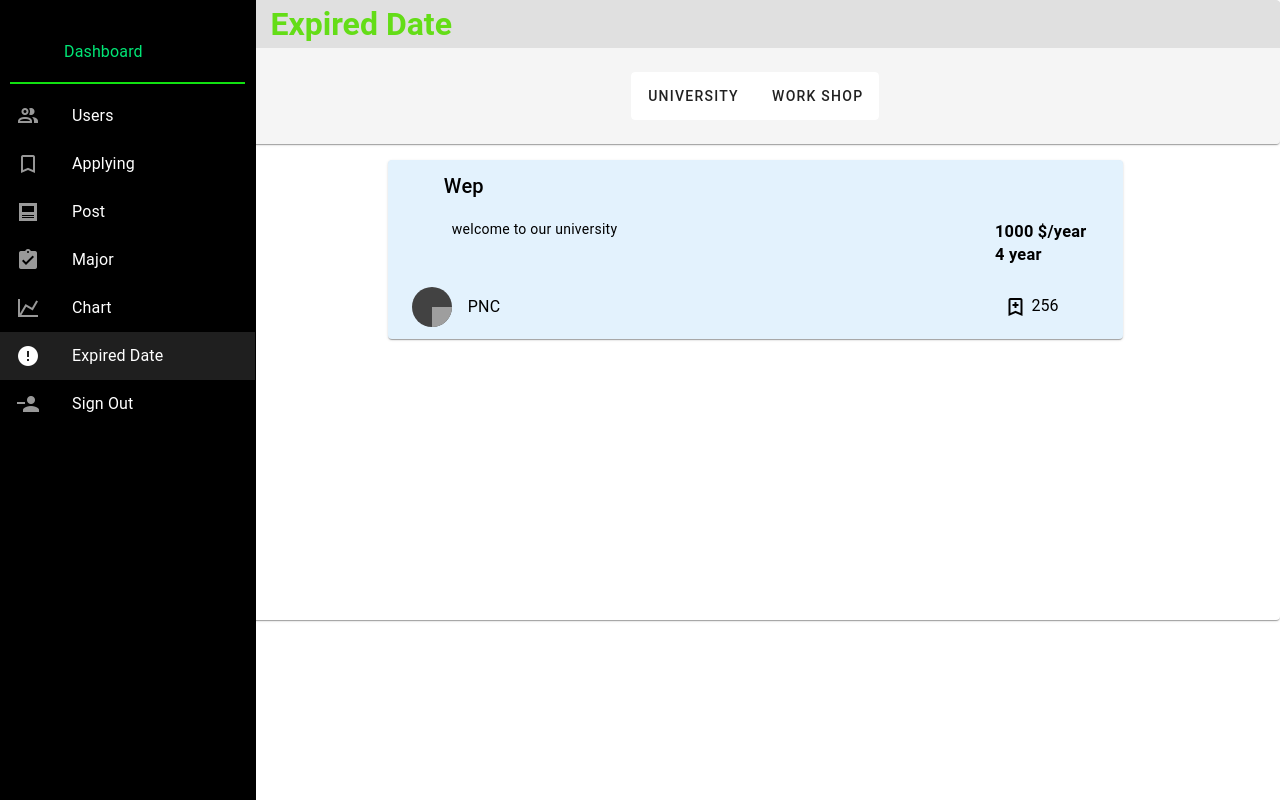
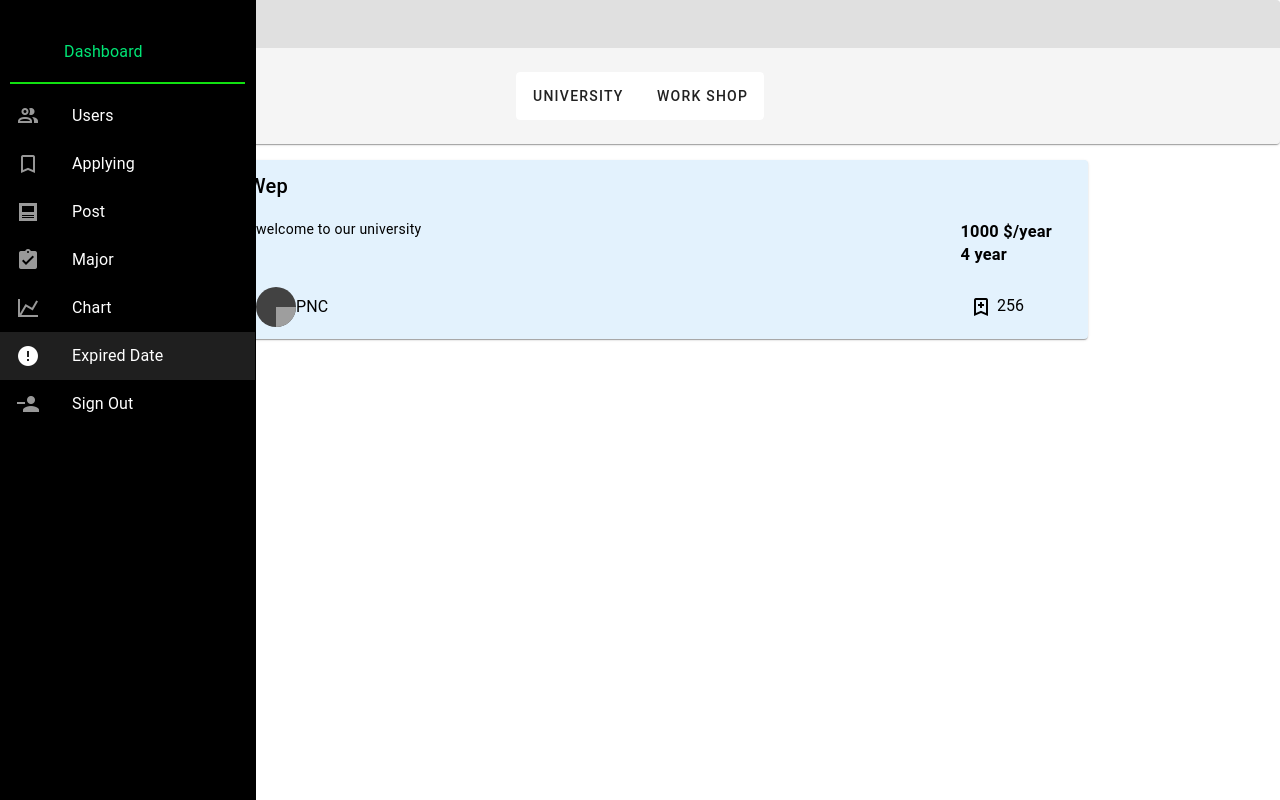
Before and after one commit to NaniWEP/2023-G5-VC-PROJECT, a Vue app in the folder frontend/: page /Expiration in a window 1280 px wide. Built offline with nearby package versions, Linux system fonts and the light colour scheme; grey boxes are pictures that could not be loaded.

Commit message:
[VG5-55] reset layout

```diff
--- a/frontend/src/App.vue
+++ b/frontend/src/App.vue
@@ -1,16 +1,16 @@
 <template>
 
-  <dashboard-component>/
+
     <router-view/>
-  </dashboard-component>
+
 
 </template>
 
 <script>
-import DashboardComponent from "./components/Dashboard/DashboardComponent.vue";
+
 export default {
   components:{
-    DashboardComponent
+
   },
 }
 </script>
--- a/frontend/src/components/Dashboard/DashboardComponent.vue
+++ b/frontend/src/components/Dashboard/DashboardComponent.vue
@@ -1,6 +1,9 @@
 <template>
     <v-layout>
-      <v-navigation-drawer class="bg-black">
+      <v-navigation-drawer class="bg-black"
+        expand-on-hover
+        rail
+      >
         <v-list-item class="mt-8 ml-12 font-weight-bold text-h1 text-green-accent-3"
           title="Dashboard" size="large">
         </v-list-item>
@@ -16,10 +19,6 @@
         </v-list>
       </v-navigation-drawer>
     </v-layout>
-
-    <v-card class="main">
-        <router-view></router-view>
-    </v-card>
 
 </template>
 
--- a/frontend/src/views/ApplyView.vue
+++ /dev/null
@@ -1,19 +0,0 @@
-<template>
-  <v-card class="ml-15 mt-5 mr-8 mb-3 bg-grey-lighten-2 p-10 h-100">
-    <div>
-      <h1 class="text-light-green-accent-4 ml-10 mt-5">Appling List</h1>
-    </div>
-    <hr>
-  </v-card>
-
-</template>
-
-<script>
-export default {
-
-}
-</script>
-
-<style>
-
-</style>
--- /dev/null
+++ b/frontend/src/views/Dashboard/ApplyView.vue
@@ -0,0 +1,22 @@
+<template>
+  <dashboard-component-vue></dashboard-component-vue>
+  <v-card class="ml-15 mt-5 mr-8 mb-3 bg-grey-lighten-2">
+    <div>
+      <h1 class="text-light-green-accent-4 ml-10 mt-5">Appling List</h1>
+    </div>
+    <hr>
+  </v-card>
+</template>
+
+<script>
+import DashboardComponentVue from '@/components/Dashboard/DashboardComponent.vue'
+export default {
+  components:{
+    DashboardComponentVue
+  }
+}
+</script>
+
+<style>
+
+</style>
--- a/frontend/src/views/ChartView.vue
+++ b/frontend/src/views/Dashboard/ChartView.vue
@@ -1,4 +1,5 @@
 <template>
+<dashboard-component-vue></dashboard-component-vue>
     <v-card>
         <div id="chart">
             <apexchart type="bar" height="350" :options="chartOptions" :series="series"></apexchart>
@@ -8,8 +9,11 @@
 </template>
 
 <script>
+import DashboardComponentVue from '@/components/Dashboard/DashboardComponent.vue'
 export default {
-
+  components:{
+    DashboardComponentVue
+  }
 }
 </script>
 
--- /dev/null
+++ b/frontend/src/views/Dashboard/DashboardView.vue
@@ -0,0 +1,13 @@
+<template>
+    <dashboard-component-vue></dashboard-component-vue>
+    <router-view/>
+</template>
+<script>
+import DashboardComponentVue from '@/components/Dashboard/DashboardComponent.vue'
+// import DashboardComponentVue
+export default {
+    components:{
+        DashboardComponentVue
+    }
+}
+</script>
--- a/frontend/src/views/ExpirationView.vue
+++ b/frontend/src/views/Dashboard/ExpirationView.vue
@@ -1,4 +1,5 @@
 <template>
+  <dashboard-component-vue></dashboard-component-vue>
   <v-card class="bg-grey-lighten-2 p-6">
     <h1 class="text-light-green-accent-4 ml-10">Expired Date</h1>
     <div class="d-flex align-center flex-column bg-grey-lighten-4 pa-6">
@@ -30,12 +31,14 @@
     <v-card-actions>
       <v-list-item class="w-100">
         <template v-slot:prepend>
-          <v-avatar
-            color="grey-darken-3"
-            image="https://avataaars.io/?avatarStyle=Transparent&topType=ShortHairShortCurly&accessoriesType=Prescription02&hairColor=Black&facialHairType=Blank&clotheType=Hoodie&clotheColor=White&eyeType=Default&eyebrowType=DefaultNatural&mouthType=Default&skinColor=Light"
-          ></v-avatar>
+          <div class="d-flex  ml-10">
+              <v-avatar
+                color="grey-darken-3"
+                class="justify-content-center"
+                image="https://avataaars.io/?avatarStyle=Transparent&topType=ShortHairShortCurly&accessoriesType=Prescription02&hairColor=Black&facialHairType=Blank&clotheType=Hoodie&clotheColor=White&eyeType=Default&eyebrowType=DefaultNatural&mouthType=Default&skinColor=Light"
+              ></v-avatar>
+            </div>
         </template>
-
         <v-list-item-title>PNC</v-list-item-title>
         <template v-slot:append>
           <div class="justify-self-end mr-8">
@@ -49,7 +52,11 @@
 </template>
 
 <script>
+import DashboardComponentVue from '@/components/Dashboard/DashboardComponent.vue';
 export default {
+  components:{
+    DashboardComponentVue
+  },
   data: () => ({
     toggle: null,
   }),
--- a/frontend/src/views/MajorView.vue
+++ b/frontend/src/views/Dashboard/MajorView.vue
@@ -1,11 +1,14 @@
 <template>
+<dashboard-component></dashboard-component>
   <v-card class="ml-15 mt-5 mr-8 mb-3 bg-grey-lighten-2 p-10">
     <h1>hello</h1>
   </v-card>
 </template>
 
 <script>
+import DashboardComponent from '@/components/Dashboard/DashboardComponent.vue'
 export default {
+  components: { DashboardComponent },
 
 }
 </script>
--- a/frontend/src/views/PostView.vue
+++ b/frontend/src/views/Dashboard/PostView.vue
@@ -1,11 +1,14 @@
 <template>
+<dashboard-component></dashboard-component>
     <v-card class="ml-15 mt-5 mr-8 mb-3 bg-grey-lighten-2 p-10">
         <h1>ha</h1>
     </v-card>
 </template>
 
 <script>
+import DashboardComponent from '@/components/Dashboard/DashboardComponent.vue'
 export default {
+  components: { DashboardComponent },
 
 }
 </script>
--- a/frontend/src/views/UserView.vue
+++ b/frontend/src/views/Dashboard/UserView.vue
@@ -1,4 +1,5 @@
 <template>
+    <dashboard-component></dashboard-component>
     <v-card class="ml-15 mt-5 mr-8 mb-3 bg-grey-lighten-2 p-10">
         <h1 class="text-light-green-accent-4 ml-10">Profile Detail</h1>
     </v-card>
@@ -6,7 +7,7 @@
             <hr>
         <div class="content">
             <div>
-                <img src="../assets/img.jpg" alt="">
+                <img src="../../assets/img.jpg" alt="">
                 <p>GillyNa</p>
             </div>
             <div class="group mt-15 mr-50">
@@ -79,7 +80,9 @@
 </template>
 
 <script>
+import DashboardComponent from '@/components/Dashboard/DashboardComponent.vue'
 export default {
+  components: { DashboardComponent },
 
     data () {
     return {
```
Also changed, not shown: frontend/src/router/index.js (+8 -6 lines).
